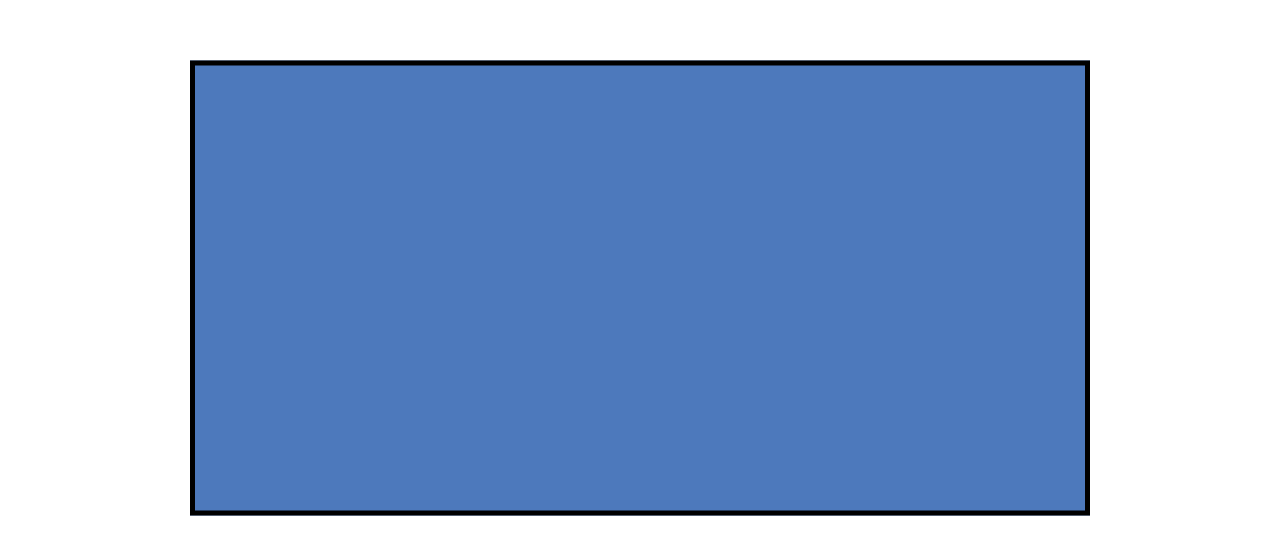
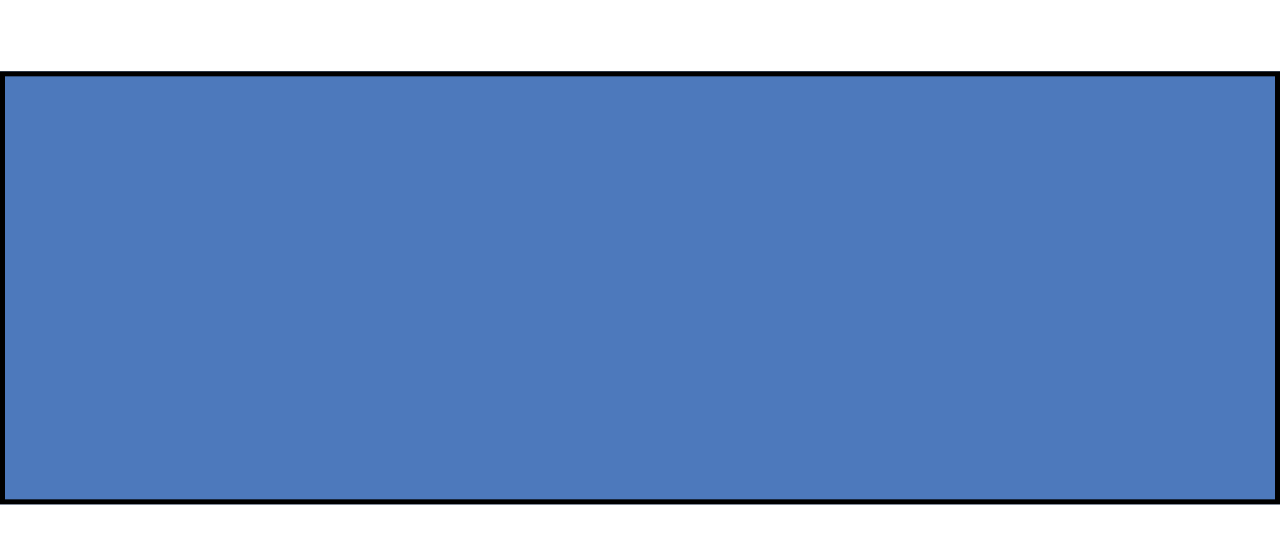
Before and after one commit to TaypeH/js_first_game, a plain HTML site: page src/index.html in a window 1280 px wide. Shown: the part 112-666 px from the top of the page. Drawn offline with Linux system fonts and the light colour scheme.

Commit message:
2. Basic JavaScript setup

```diff
--- a/src/css/main.css
+++ b/src/css/main.css
@@ -5,11 +5,12 @@
 }
 
 #game-canvas {
-    width: 900px;
     border: 5px solid black;
     position: absolute;
     top: 50%;
     left: 50%;
     transform: translate(-50%, -50%);
     background: #4d79bc;
+    max-width: 100%;
+    max-height: 100%;
 }
--- a/src/js/main.js
+++ b/src/js/main.js
@@ -0,0 +1,7 @@
+window.addEventListener('load', function () { // when the page loads
+    const canvas = document.getElementById('game-canvas');
+    canvas.width = 1500;
+    canvas.height = 500;
+
+    const ctx = canvas.getContext('2d'); // get the 2d context of the canvas
+});
```
Also changed, not shown: hints/2.drawing_context.png (added), hints/2.load_event.png (added), 1 other file.
